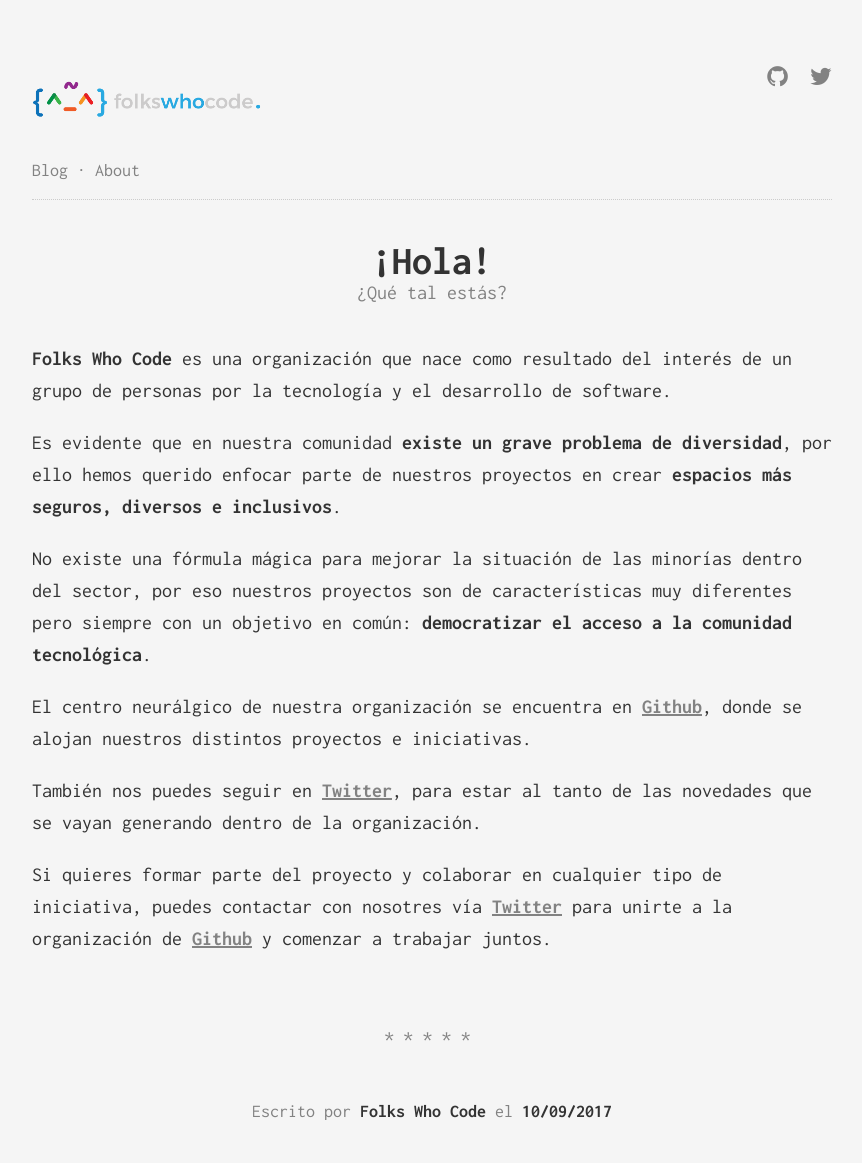
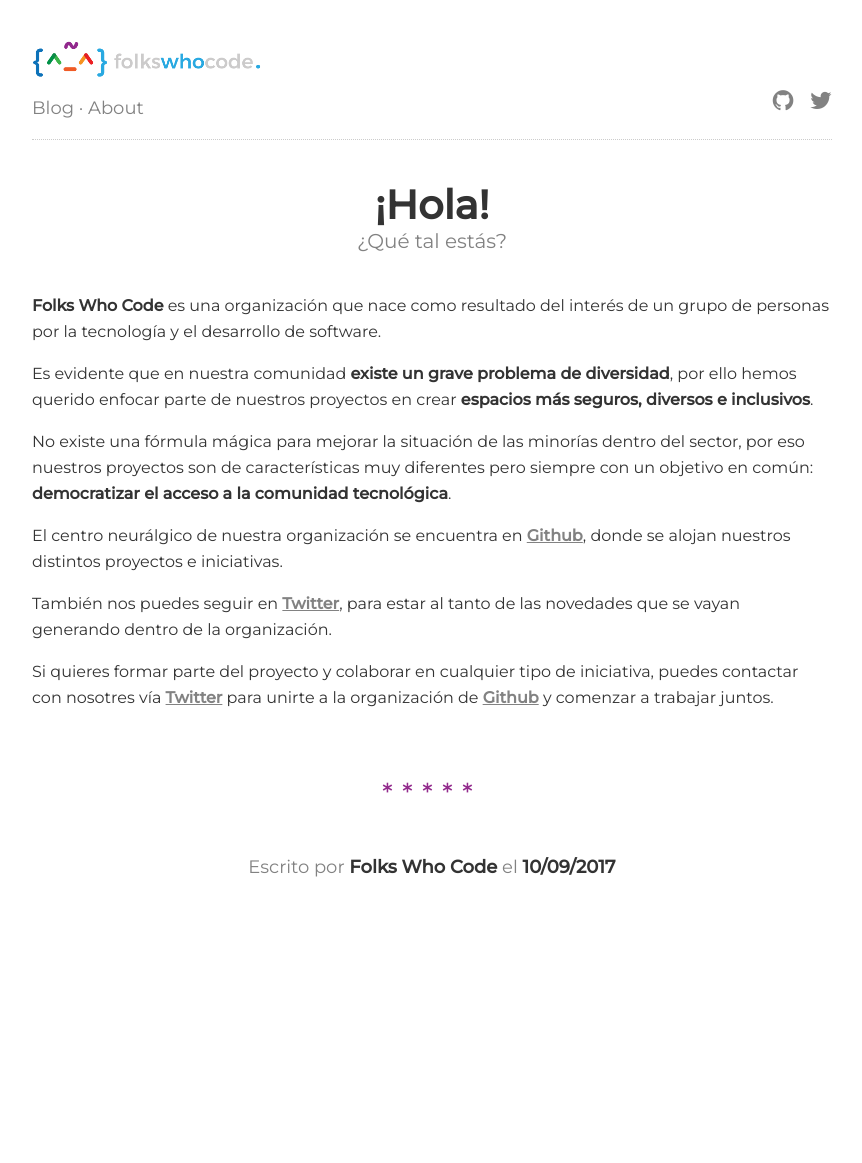
Before and after one commit to folkswhocode/folkswhocode.github.io, a Jekyll site: the page built from _posts/2017-09-10-hola.markdown, in a window 1280 px wide. Shown: the whole page, without its empty margins (208-1070 px from the left). Built offline with Jekyll 4.4.1, drawn with Linux system fonts in a browser that asks for light colours; after the commit the page ends 919 px from its top, so only the background shows below that.

Commit message:
Add new styles in _default.scss

```diff
--- a/_sass/_default.scss
+++ b/_sass/_default.scss
@@ -1,8 +1,9 @@
 /* =Base */
 body {
-  font-family: 'Inconsolata';
+  font-family: 'Montserrat', sans-serif;
   color: $iron;
-  background-color: $dorian;
+  background-color: $white;
+  font-weight: 400;
 }
 
 a {
@@ -14,11 +15,11 @@
 }
 
 p {
-  font-size: 20px;
-  line-height: 32px;
+  font-size: 16px;
+  line-height: 26px;
 }
 
-img {
+.content img {
   margin: 40px auto;
   display: block;
   max-width: 100%;
@@ -122,6 +123,7 @@
   font-size: 24px;
   color: $cloudy;
   list-style-type: none;
+  margin: 46px 0 0 0;
 }
 
 .social-links__entry {
@@ -238,9 +240,11 @@
 }
 
 .about__devider {
-  font-size: 20px;
+  font-size: 26px;
   margin-bottom: 50px;
   letter-spacing: 9.09px;
+  font-weight: 500;
+  color: $violet;
 }
 
 .about__text {
```
